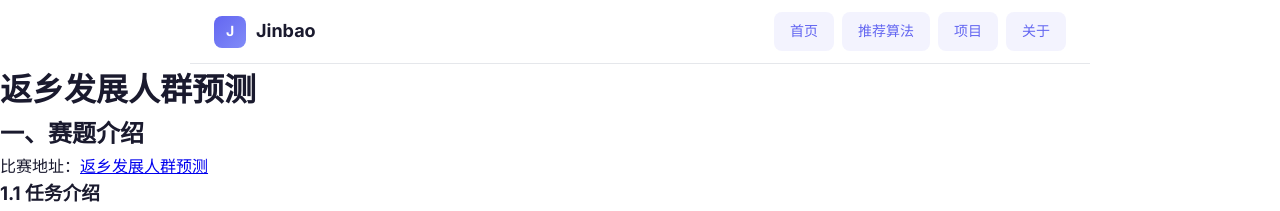
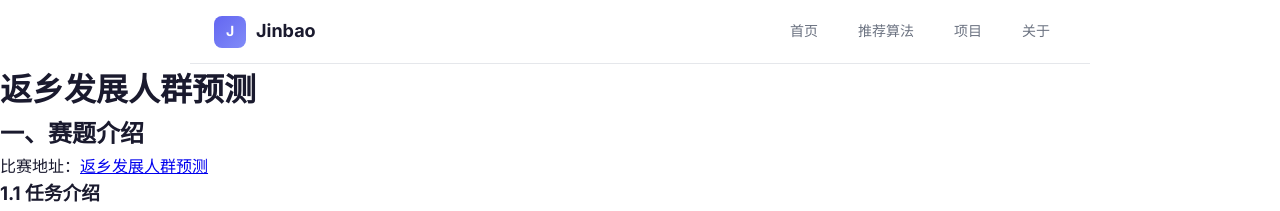
Before and after one commit to JinbaoSite/jinbaosite.github.io, a Jekyll site: the page built from 581.md, in a window 1280 px wide. Shown: the top 211 px of the page. Built offline with Jekyll 4.4.1, drawn with Linux system fonts in a browser that asks for light colours; our own code applies the rules of GitHub Pages for plain Markdown files.

Commit message:
Update header.html

```diff
--- a/_includes/header.html
+++ b/_includes/header.html
@@ -7,7 +7,7 @@
     </div>
     <nav>
       {% for menus in site.data.menus %}
-      <a href="{{ menus.url }}" class="active">{{ menus.title }}</a>
+      <a href="{{ menus.url }}">{{ menus.title }}</a>
       {% endfor %}
     </nav>
     <button class="menu-toggle" id="menuToggle" aria-label="菜单">
```
